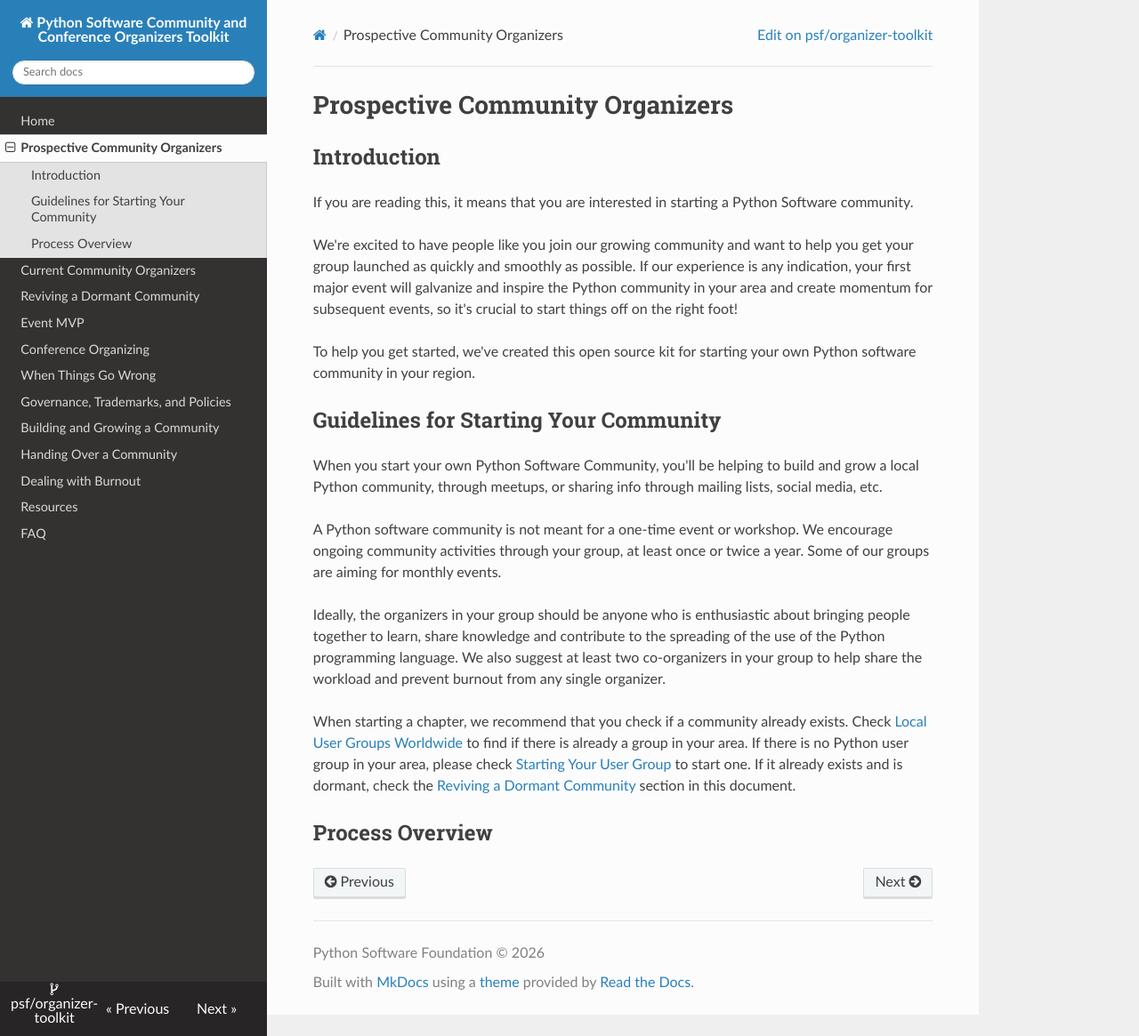
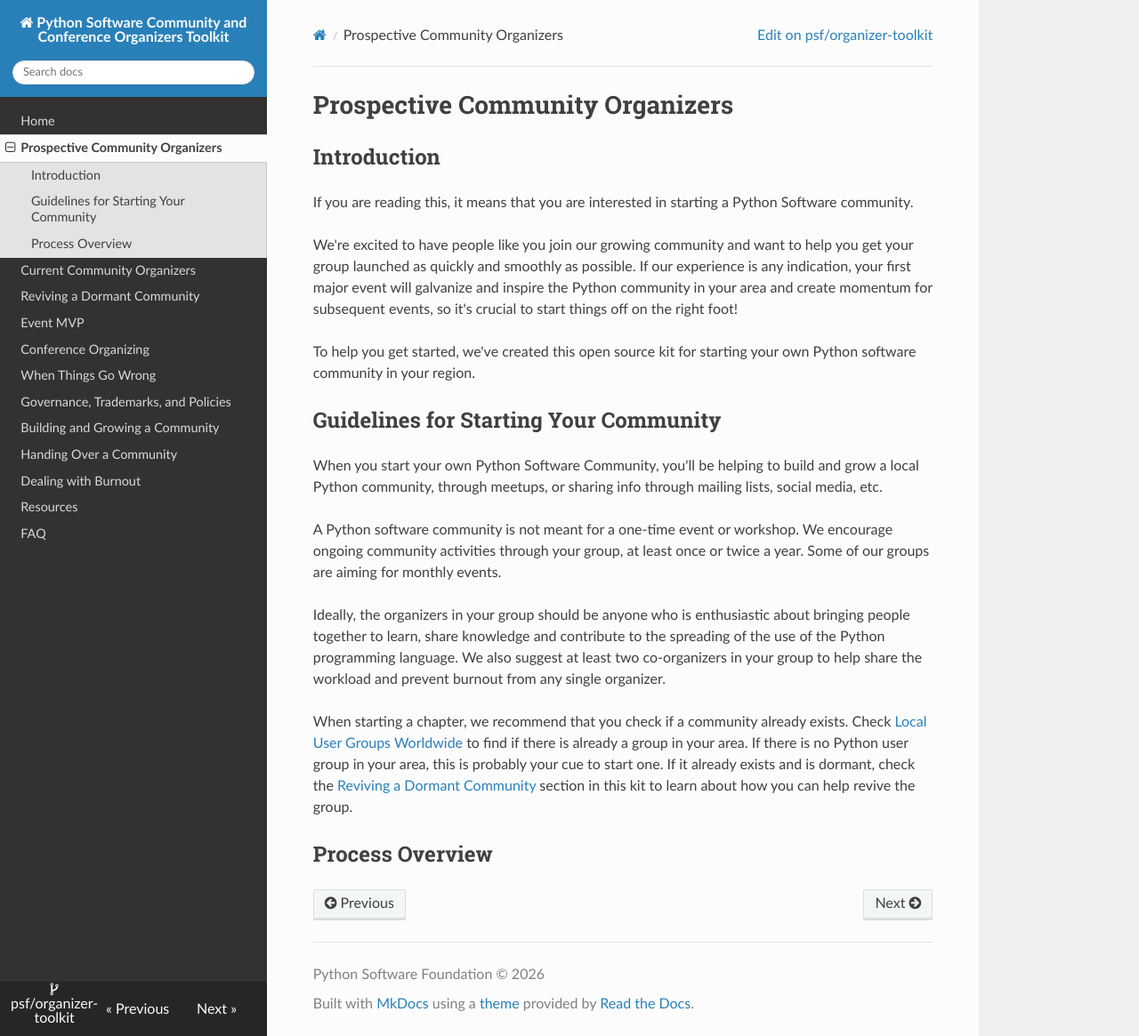
Before and after one commit to psf/organizer-toolkit, an MkDocs documentation site: the page built from docs/prospective-organizers/index.md, in a window 1280 px wide and 1165 px high. Shown: the whole window at 89% size. Built offline with MkDocs 1.6.1, drawn with Linux system fonts in a browser that asks for light colours; nearby versions of some CDN libraries.

Commit message:
Update index.md

```diff
--- a/docs/prospective-organizers/index.md
+++ b/docs/prospective-organizers/index.md
@@ -16,6 +16,6 @@
 
 Ideally, the organizers in your group should be anyone who is enthusiastic about bringing people together to learn, share knowledge and contribute to the spreading of the use of the Python programming language. We also suggest at least two co-organizers in your group to help share the workload and prevent burnout from any single organizer.
 
-When starting a chapter, we recommend that you check if a community already exists. Check [Local User Groups Worldwide](https://wiki.python.org/moin/LocalUserGroups) to find if there is already a group in your area. If there is no Python user group in your area, please check [Starting Your User Group](https://wiki.python.org/moin/StartingYourUsersGroup) to start one. If it already exists and is dormant, check the [Reviving a Dormant Community](../reviving-dormant/index.md) section in this document.
+When starting a chapter, we recommend that you check if a community already exists. Check [Local User Groups Worldwide](https://wiki.python.org/moin/LocalUserGroups) to find if there is already a group in your area. If there is no Python user group in your area, this is probably your cue to start one. If it already exists and is dormant, check the [Reviving a Dormant Community](../reviving-dormant/index.md) section in this kit to learn about how you can help revive the group.
 
 ## Process Overview
```
